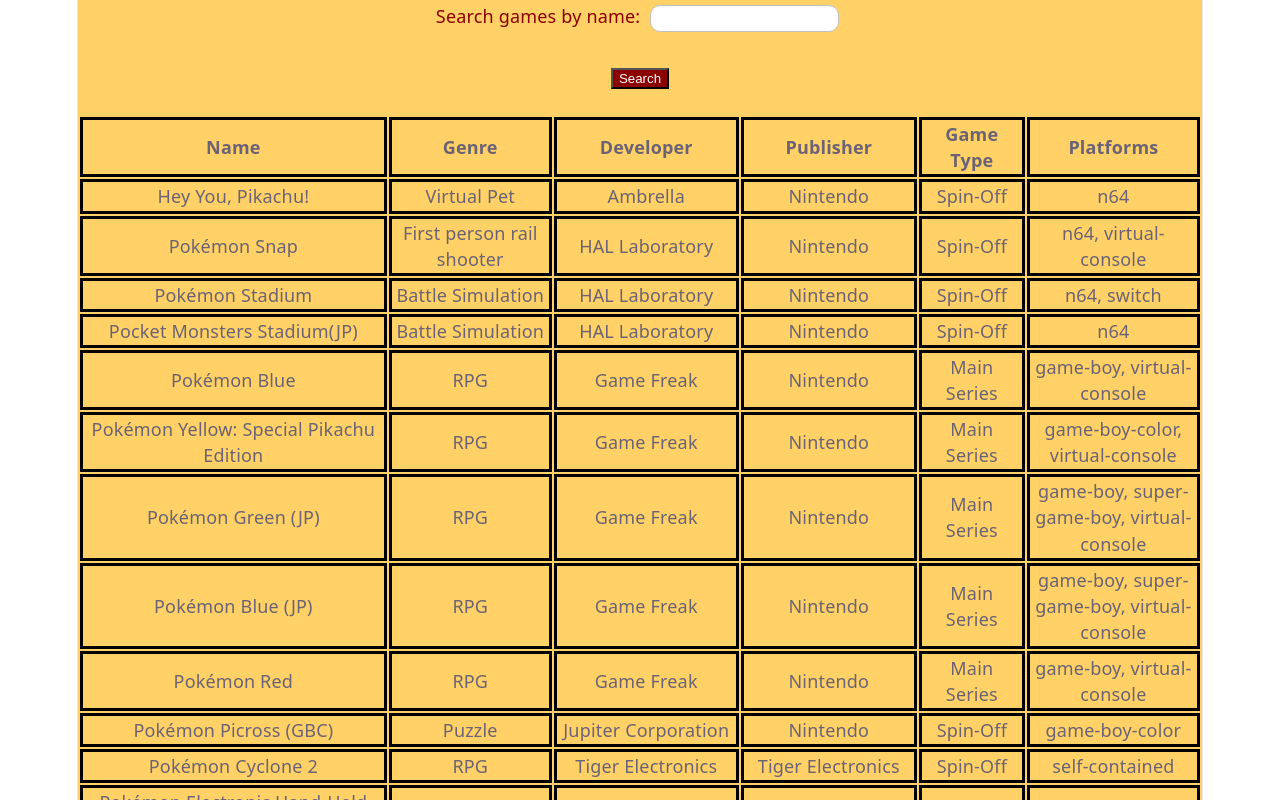
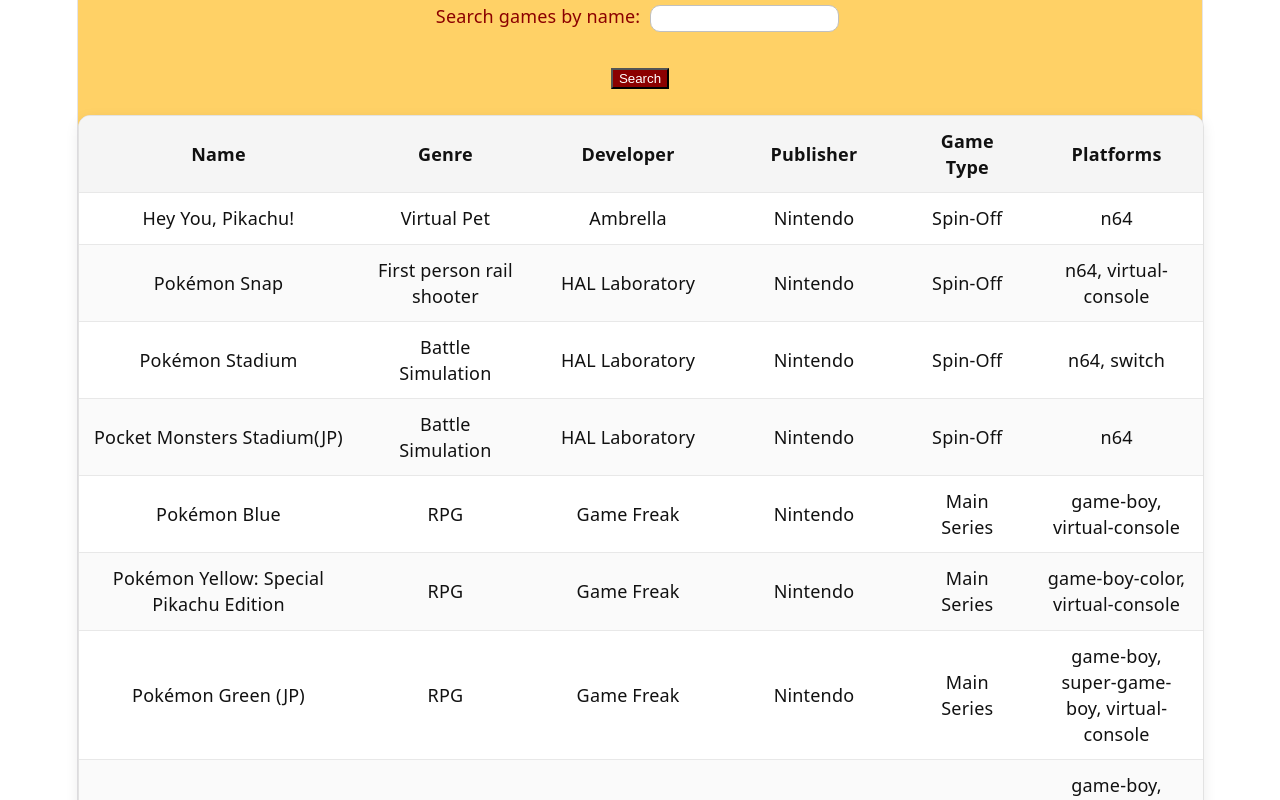
Before and after one commit to akatsukileader11/RODS, a React (Vite) app in the folder myapp/: page / in a window 1280 px wide. Shown: the top 800 px of the page. Built offline with nearby package versions, Linux system fonts and the light colour scheme.

Commit message:
Version12 (Smoother table)

```diff
--- a/myapp/src/App.css
+++ b/myapp/src/App.css
@@ -26,9 +26,42 @@
   border-radius: 10px;
 }
 
+.table-container {
+  width: 100%;
+  overflow-x: auto;
+  border: 1px solid #e2e2e2;
+  border-radius: 12px;
+  background: #fff;
+  box-shadow: 0 4px 14px rgb(0 0 0 / 8%);
+}
+
 table {
-  width: 100%}
-  th, td {
-    border: 3px solid rgb(0, 0, 0);
-    text-align: center;
+  width: 100%;
+  border-collapse: collapse;
+  color: #111;
 }
+
+th,
+td {
+  padding: 12px 14px;
+  border-bottom: 1px solid #e8e8e8;
+  text-align: center;
+}
+
+th {
+  background: #f5f5f5;
+  color: #111;
+  font-weight: 600;
+}
+
+tbody tr:nth-child(even) {
+  background: #fafafa;
+}
+
+tbody tr:hover {
+  background: #f1f1f1;
+}
+
+tbody tr:last-child td {
+  border-bottom: 0;
+}
--- a/myapp/src/App.tsx
+++ b/myapp/src/App.tsx
@@ -73,7 +73,7 @@
         <button type="submit">Search</button>
       </div>
       <br />
-      <div>
+      <div className="table-container">
         <table>
           <thead>
             <tr>
```
Also changed, not shown: 9 other files (tests, documents, lock files or other folders).
